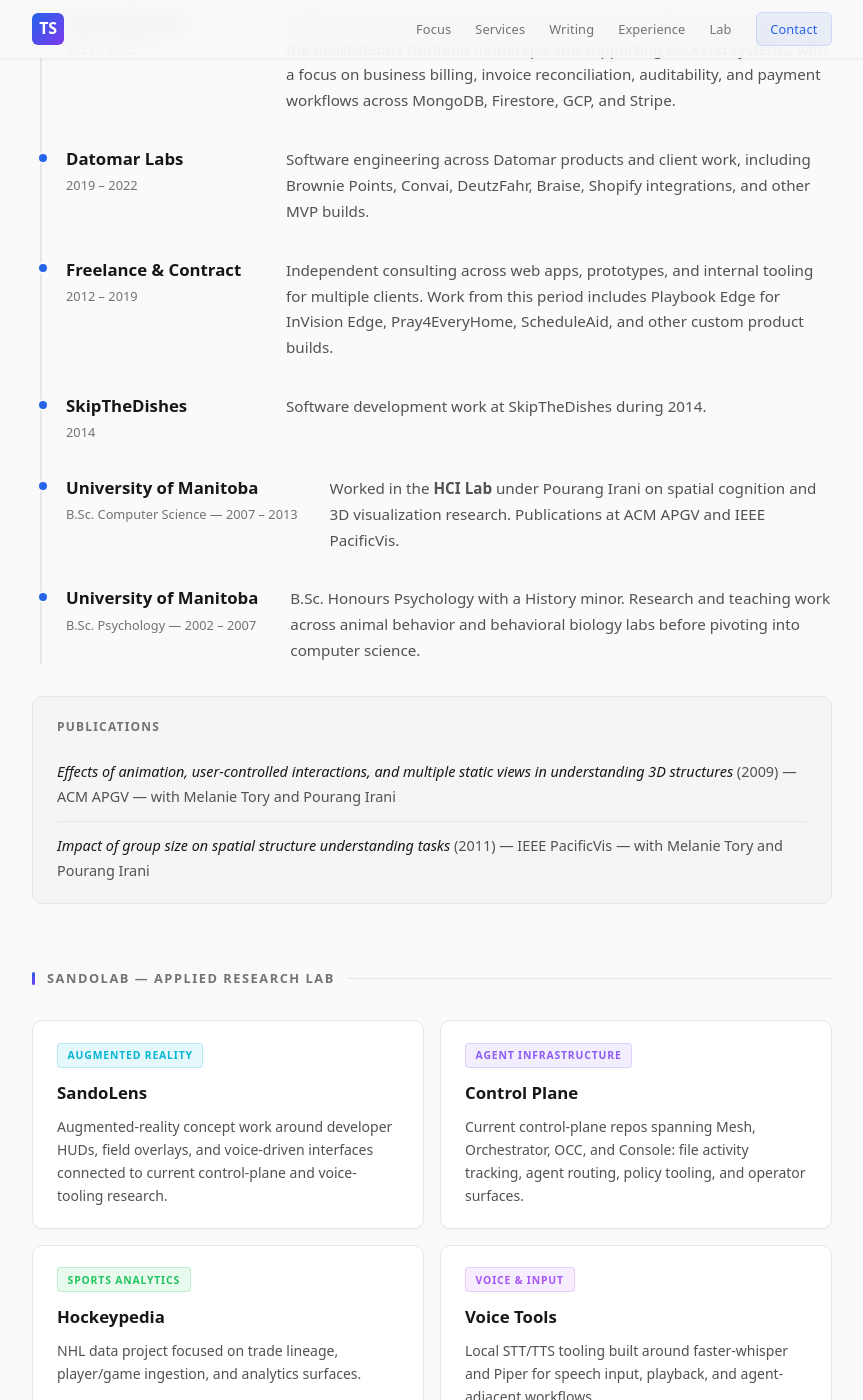
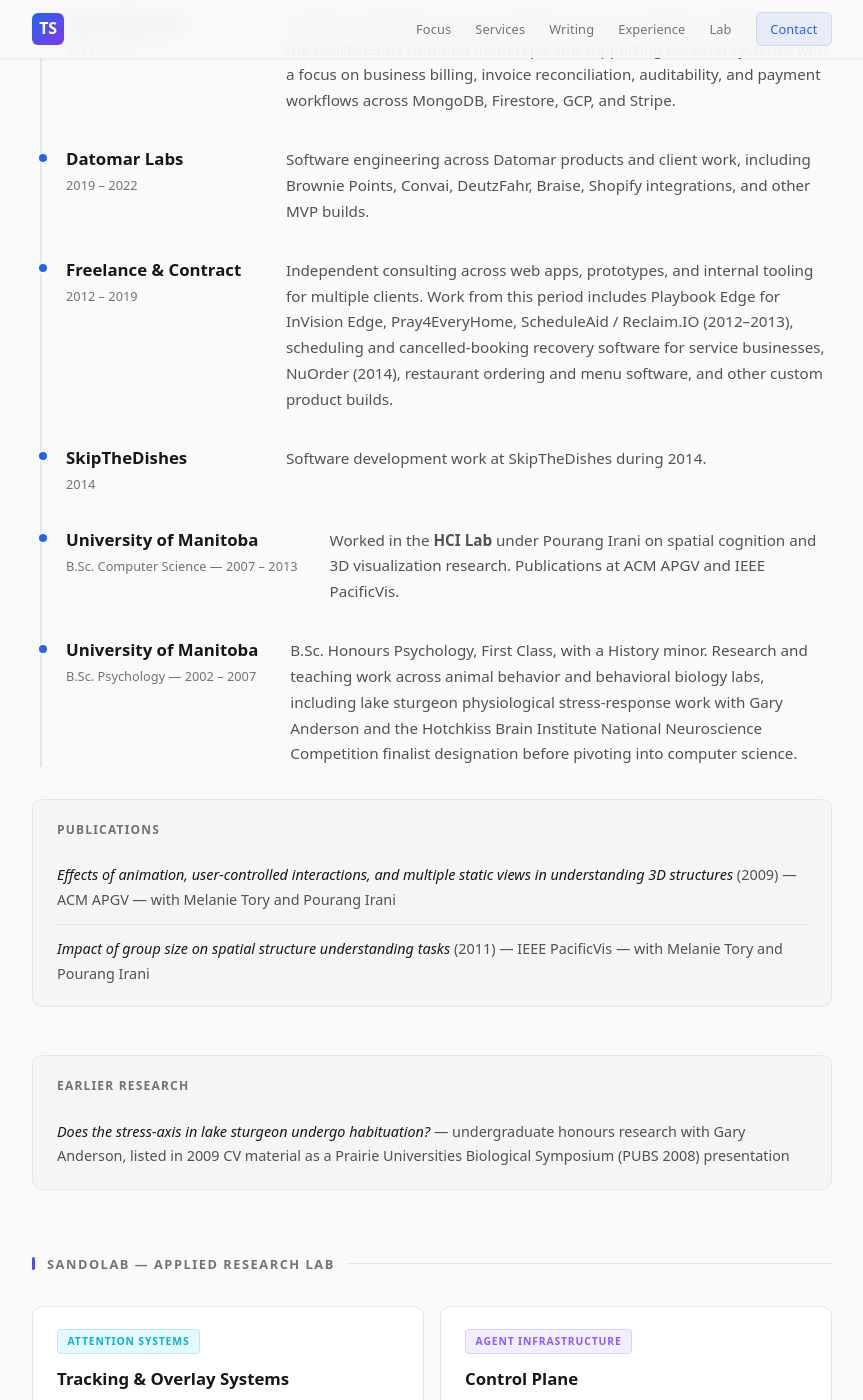
Before and after one commit to taylorSando/taylorSando.github.io, a Jekyll site: the page built from index.html, in a window 1280 px wide and 1400 px high, scrolled down 2508 px. Shown: the whole window, without its empty margins (208-1071 px from the left). Built offline with Jekyll 4.4.1, drawn with Linux system fonts in a browser that asks for light colours; some of the changed text lies outside the part shown.

Commit message:
Back public claims with notes and email evidence

```diff
--- a/index.html
+++ b/index.html
@@ -137,8 +137,10 @@
     <div class="journey-desc">
       Independent consulting across web apps, prototypes, and internal tooling
       for multiple clients. Work from this period includes Playbook Edge for
-      InVision Edge, Pray4EveryHome, ScheduleAid, and other custom product
-      builds.
+      InVision Edge, Pray4EveryHome, ScheduleAid / Reclaim.IO
+      (2012&ndash;2013), scheduling and cancelled-booking recovery software for
+      service businesses, NuOrder (2014), restaurant ordering and menu
+      software, and other custom product builds.
     </div>
   </div>
 
@@ -170,9 +172,11 @@
       <span>B.Sc. Psychology &mdash; 2002 &ndash; 2007</span>
     </div>
     <div class="journey-desc">
-      B.Sc. Honours Psychology with a History minor. Research and teaching work
-      across animal behavior and behavioral biology labs before pivoting into
-      computer science.
+      B.Sc. Honours Psychology, First Class, with a History minor. Research and
+      teaching work across animal behavior and behavioral biology labs,
+      including lake sturgeon physiological stress-response work with Gary
+      Anderson and the Hotchkiss Brain Institute National Neuroscience
+      Competition finalist designation before pivoting into computer science.
     </div>
   </div>
 </div>
@@ -192,14 +196,26 @@
   </ul>
 </div>
 
+<div class="publications reveal">
+  <h3 class="subsection-title">Earlier Research</h3>
+  <ul>
+    <li>
+      <em>Does the stress-axis in lake sturgeon undergo habituation?</em>
+      &mdash; undergraduate honours research with Gary Anderson, listed in 2009
+      CV material as a Prairie Universities Biological Symposium (PUBS 2008)
+      presentation
+    </li>
+  </ul>
+</div>
+
 <h2 class="section-title reveal" id="lab">Sandolab &mdash; Applied Research Lab</h2>
 <div class="lab-grid">
-  <a href="https://ar.sandolab.xyz" class="lab-card reveal">
-    <div class="lab-card-tag tag-cyan">Augmented Reality</div>
-    <h3>SandoLens</h3>
-    <p>Augmented-reality concept work around developer HUDs, field overlays,
-      and voice-driven interfaces connected to current control-plane and
-      voice-tooling research.</p>
+  <a href="https://sandolab.xyz/ar" class="lab-card reveal">
+    <div class="lab-card-tag tag-cyan">Attention Systems</div>
+    <h3>Tracking &amp; Overlay Systems</h3>
+    <p>Work across sando-tracker, learning-overlay, personal-usability, and
+      QEDViz: monitor-focus experiments, overlay surfaces, proof/study tooling,
+      and desktop attention systems.</p>
   </a>
   <div class="lab-card reveal">
     <div class="lab-card-tag tag-violet">Agent Infrastructure</div>
@@ -215,10 +231,10 @@
       analytics surfaces.</p>
   </a>
   <div class="lab-card reveal">
-    <div class="lab-card-tag tag-purple">Voice &amp; Input</div>
-    <h3>Voice Tools</h3>
-    <p>Local STT/TTS tooling built around faster-whisper and Piper for speech
-      input, playback, and agent-adjacent workflows.</p>
+    <div class="lab-card-tag tag-purple">Proof Tools</div>
+    <h3>QEDViz</h3>
+    <p>Proof visualization and study tooling with shared proof routes,
+      compute/verification services, and Cloud Run deployment paths.</p>
   </div>
 </div>
 
@@ -242,8 +258,12 @@
     <span>Neighborhood demand aggregation, local grocer workflows, and cooperative logistics</span>
   </div>
   <div class="research-item reveal">
-    <strong>AR learning overlays</strong>
-    <span>Augmented-reality interface notes connected to current control-plane and voice-tooling work</span>
+    <strong>Tracking &amp; overlay systems</strong>
+    <span>Attention tracking, overlay surfaces, and desktop experiments across sando-tracker, learning-overlay, and personal-usability</span>
+  </div>
+  <div class="research-item reveal">
+    <strong>Proof &amp; study tooling</strong>
+    <span>QEDViz work on proof routes, study surfaces, and verification workflows</span>
   </div>
   <div class="research-item reveal">
     <strong>Belief drift</strong>
```
Also changed, not shown: about.md (+4 -4 lines).
